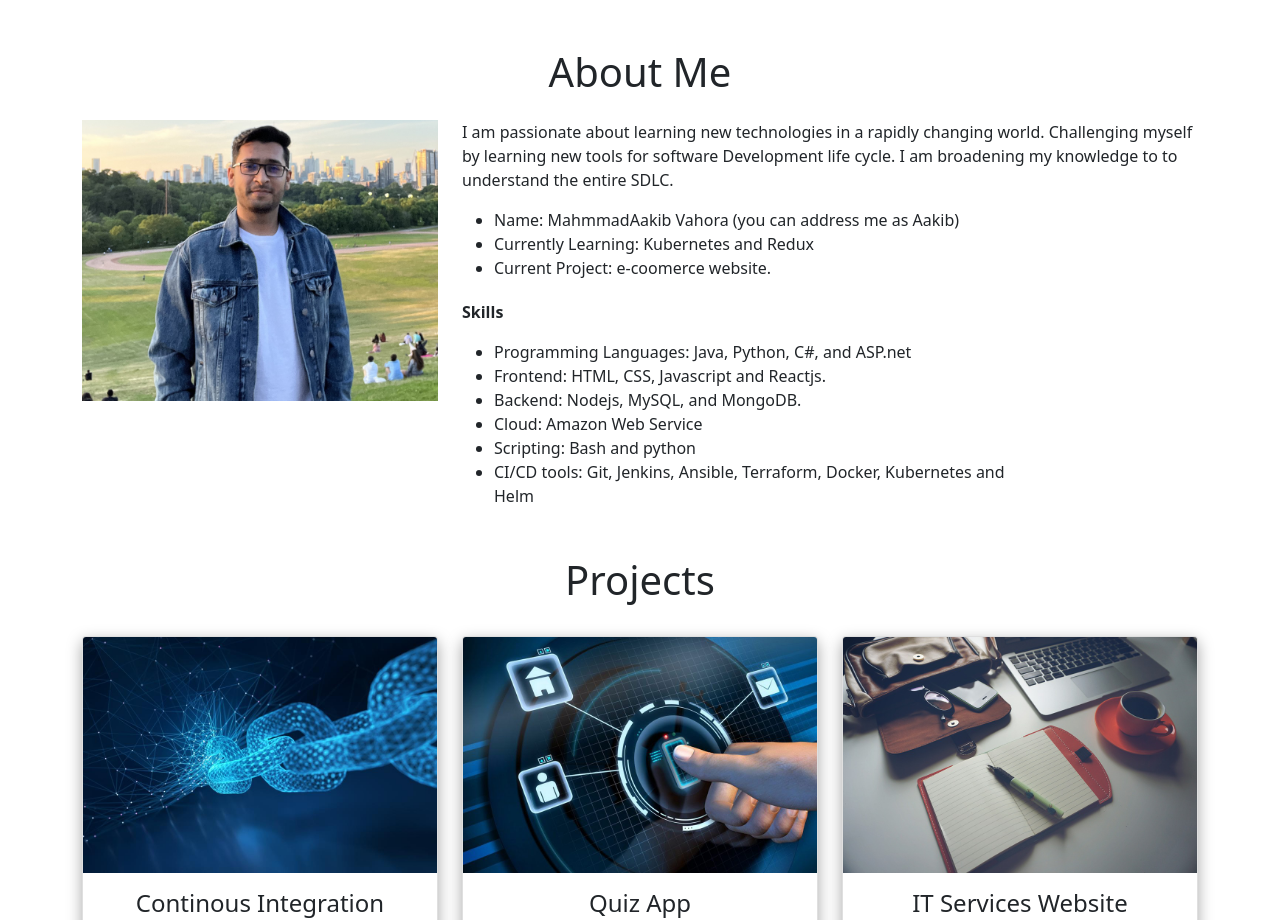
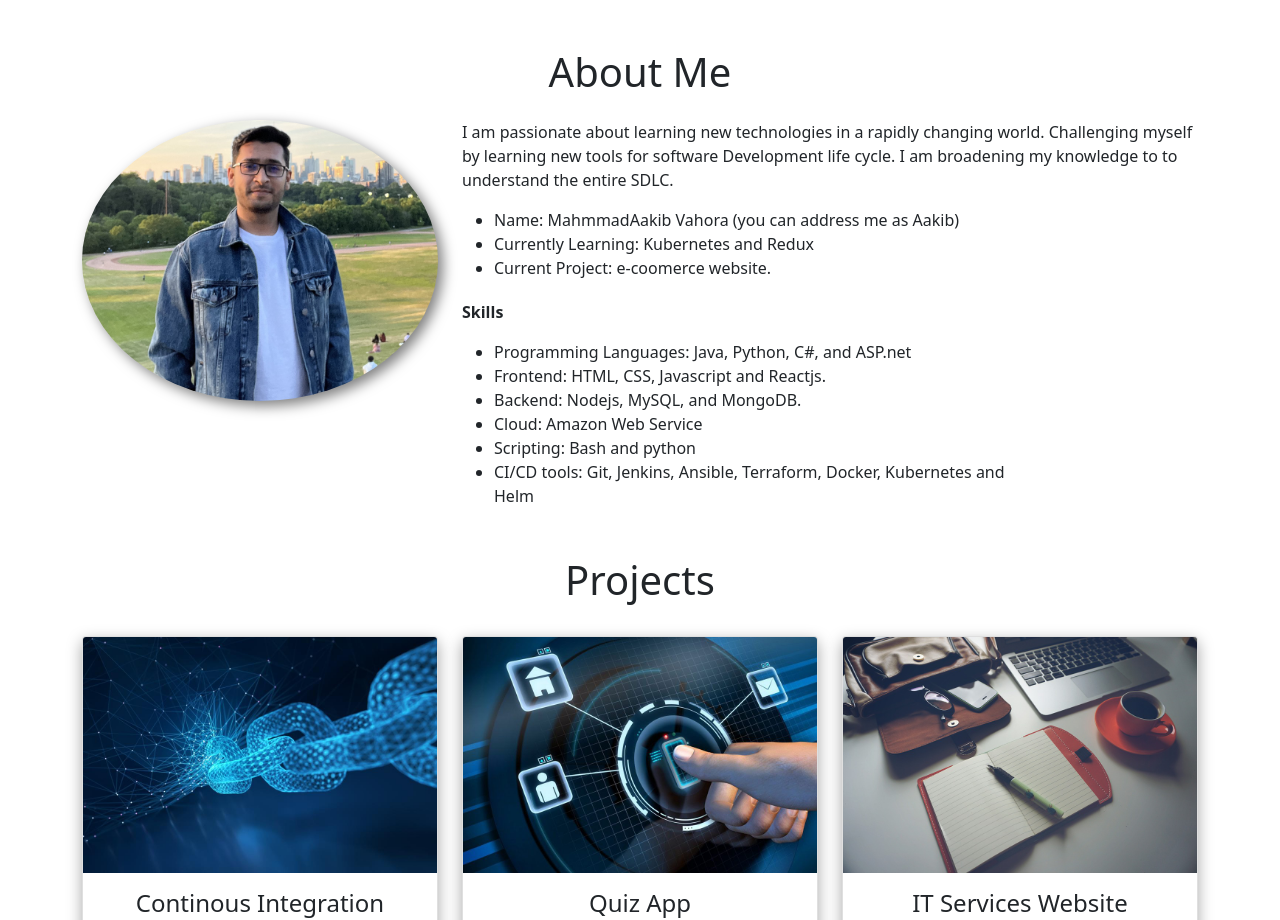
Before and after one commit to Aakibvah/Aakibvah.github.io, a plain HTML site: page index.html in a window 1280 px wide. Shown: the part 800-1720 px from the top of the page. Drawn offline with nearby package versions, Linux system fonts and the light colour scheme.

Commit message:
Update style.css
added shadow in image

```diff
--- a/style.css
+++ b/style.css
@@ -51,6 +51,8 @@
 /* about section image css */
 .imageAboutPage {
     width: 100%;
+     border-radius: 50%;
+    filter: drop-shadow(0.35rem 0.35rem 0.4rem rgba(0, 0, 0, 0.5));
 }
 
 
```
